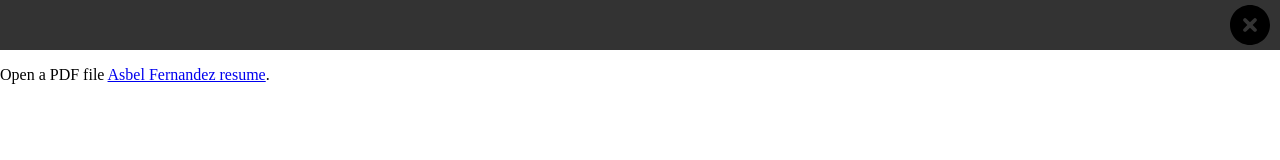
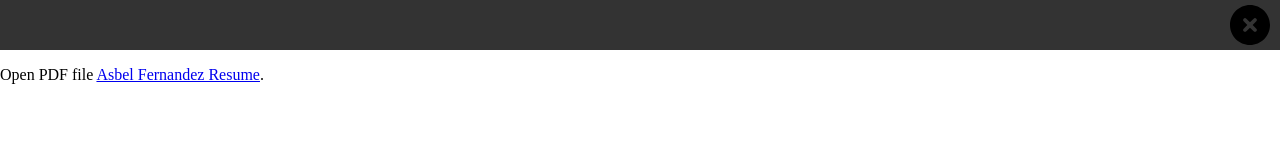
Before and after one commit to asfer3031/My-portfolio, a SvelteKit app: page /Resume in a window 1280 px wide. Shown: the top 160 px of the page. Built offline with nearby package versions, Linux system fonts and the light colour scheme.

Commit message:
almost final changes done

```diff
--- a/src/routes/(app)/Resume/+page.svelte
+++ b/src/routes/(app)/Resume/+page.svelte
@@ -8,7 +8,7 @@
 	<div class="header">
 		<a class="btn1" href="/"><img src={Close} alt="" /></a>
 	</div>
-	<p>Open a PDF file <a href={Resume}>Asbel Fernandez resume</a>.</p>
+	<p>Open PDF file <a href={Resume} target="_self">Asbel Fernandez Resume</a>.</p>
 	<!-- <iframe src={Resume} type="application/pdf" width="100%" height="600px" /> -->
 </main>
 
```
